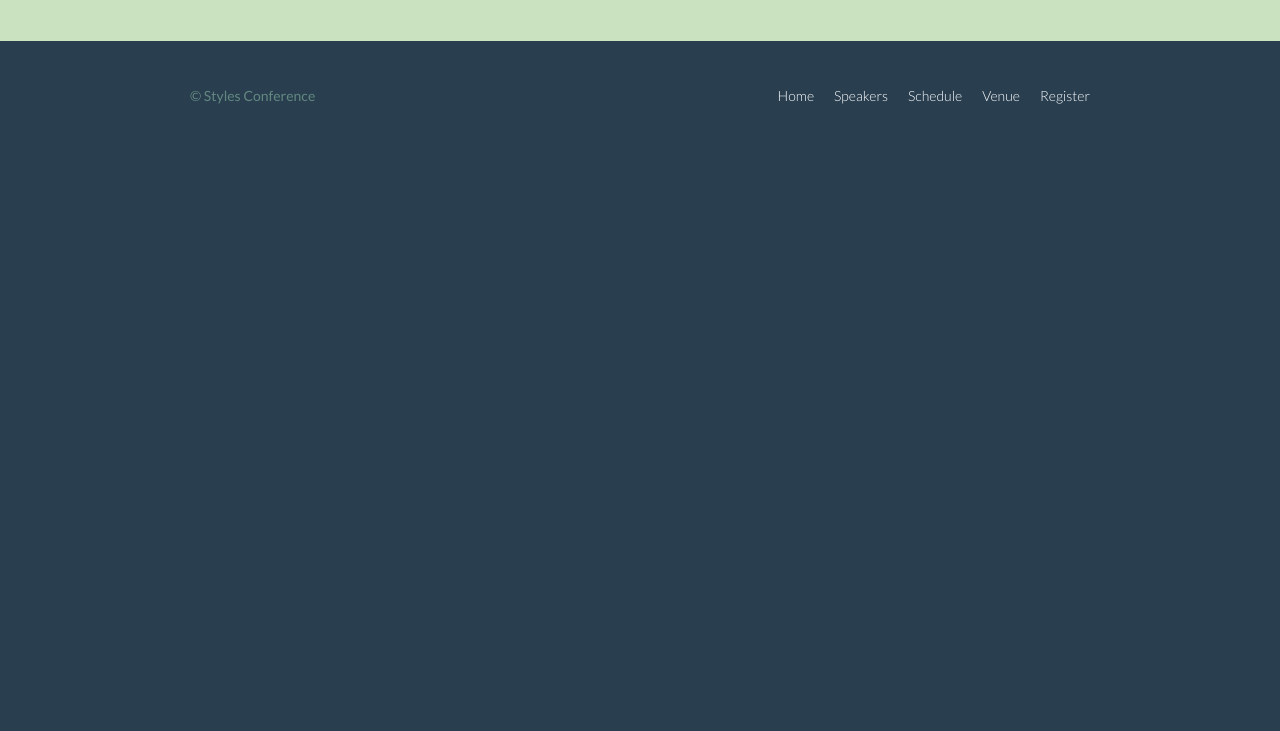
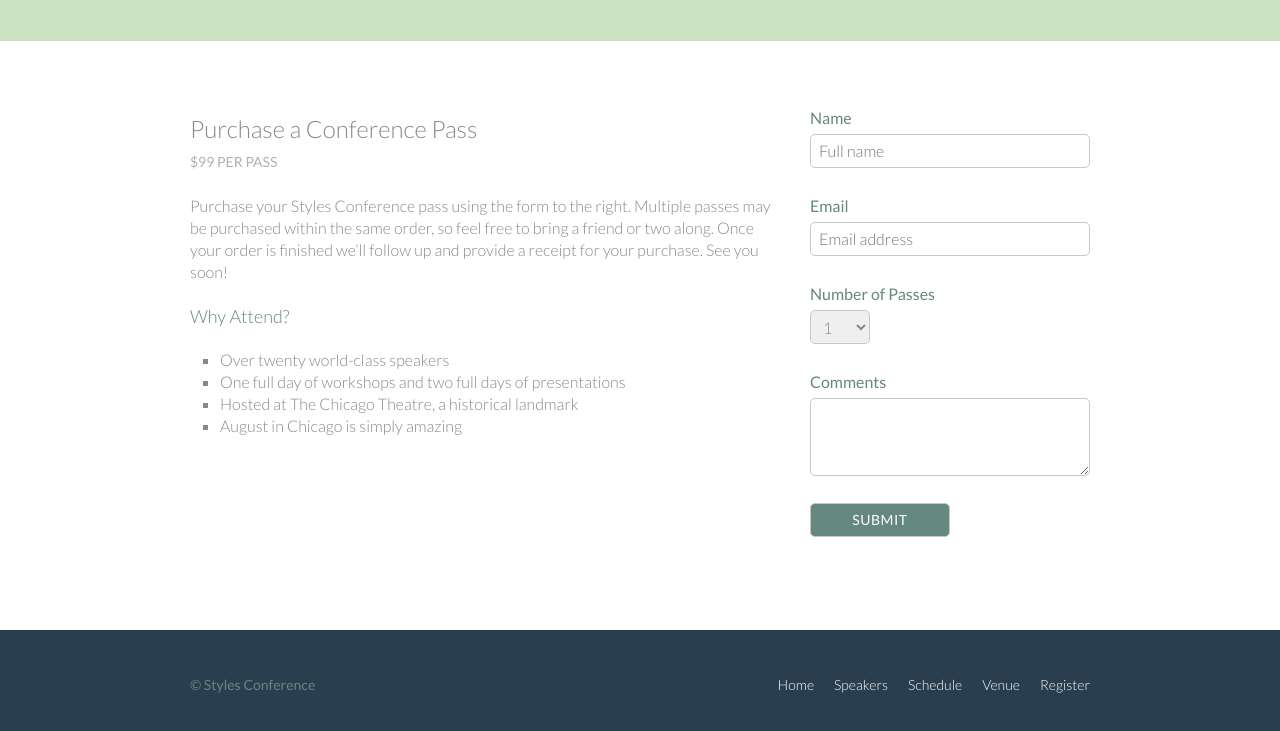
Before and after one commit to Trelle823/Style-Conference, a plain HTML site: page register.html in a window 1280 px wide. Shown: the part 355-1086 px from the top of the page. Before the commit the page ends 800 px from the top, so only its background shows below. Drawn offline with Linux system fonts and the light colour scheme.

Commit message:
Lesson 10 - forms

```diff
--- a/assets/stylessheets/main.css
+++ b/assets/stylessheets/main.css
@@ -411,3 +411,72 @@ Venue
 .venue-map {
 	height: 264px;
 }
+
+/*
+========================================
+Register
+========================================
+*/
+
+.why-attend {
+	list-style: square;
+	margin: 0 0 22px 30px;
+}
+
+form {
+	margin-bottom: 22px;
+}
+
+input, select, textarea {
+	font: 300 16px/22px "Lato", "Open Sans", "Arial";
+}
+
+.register-group label {
+	color: #648880;
+	cursor: pointer;
+	font-weight: 400;
+}
+
+.register-group input,
+.register-group select,
+.register-group textarea {
+	border: 1px solid #c6c9cc;
+	border-radius: 5px;
+	color: #888;
+	display: block;
+	margin: 5px 0 27px 0;
+	padding: 5px 8px;
+}
+
+.register-group input,
+.register-group textarea {
+	width: 100%;
+}
+
+.register-group select {
+	height: 34px;
+	width: 60px;
+}
+
+.register-group textarea {
+	height: 78px;
+}
+
+.register-group input.btn-default {
+	width: 50%;
+}
+
+.btn-default {
+	border: 0;
+	background: #648880;
+	padding: 11px 30px;
+	font-size: 14px;
+}
+
+.register-group input {
+	color: #fff;
+}
+
+.btn-default:hover {
+	background: #77a198;
+}
--- a/register.html
+++ b/register.html
@@ -8,7 +8,7 @@
     <link href="https://fonts.googleapis.com/css2?family=Lato:wght@100;300;400&display=swap" rel="stylesheet">
 </head>
 <body>
-    <header class="container group">
+    <header class="container group primary-header">
         <h1 class="logo">
             <a href="index.html">Styles<br> Conference</a>
         </h1>
@@ -35,6 +35,57 @@
         </section>
     </section>
 
+    <section class="row">
+        <div class="grid">
+            <section class="col-2-3">
+                <h2>Purchase a Conference Pass</h2>
+                <h5>$99 per Pass</h5>
+
+                <p>Purchase your Styles Conference pass using the form to the
+                right. Multiple passes may be purchased within the same order, so feel free to bring a friend or two along. Once your order is finished we&#8217;ll follow up and provide a receipt for your purchase. See you soon!</p>
+
+                <h4>Why Attend?</h4>
+                <ul class="why-attend">
+                    <li>Over twenty world-class speakers</li>
+                    <li>One full day of workshops and two full days of
+                                presentations</li>
+                    <li>Hosted at The Chicago Theatre, a historical landmark</li>
+                    <li>August in Chicago is simply amazing</li>
+                </ul>
+            </section><!--
+            --><form class="col-1-3" action="#" method="post">
+                <fieldset class="register-group">
+                    <label>
+                        Name
+                        <input type="text" name="name" placeholder="Full name"
+                         required>
+                    </label>
+                    <label>
+                        Email
+                        <input type="email" name="email" placeholder="Email address"
+                         required>
+                    </label>
+                    <label>
+                        Number of Passes
+                        <select name="quantity" required>
+                          <option value="1" selected>1</option>
+                          <option value="2">2</option>
+                          <option value="3">3</option>
+                          <option value="4">4</option>
+                          <option value="5">5</option>
+                        </select>
+                    </label>
+                    <label>
+                        Comments
+                        <textarea name="comments"></textarea>
+                    </label>
+
+                    <input type="submit" name="submit" id="submit" class="btn btn-default">
+                </fieldset>
+            </form>
+        </div>
+    </section>
+
     <footer class="container primary-footer nav">
         <small>&copy; Styles Conference</small>
 
```
